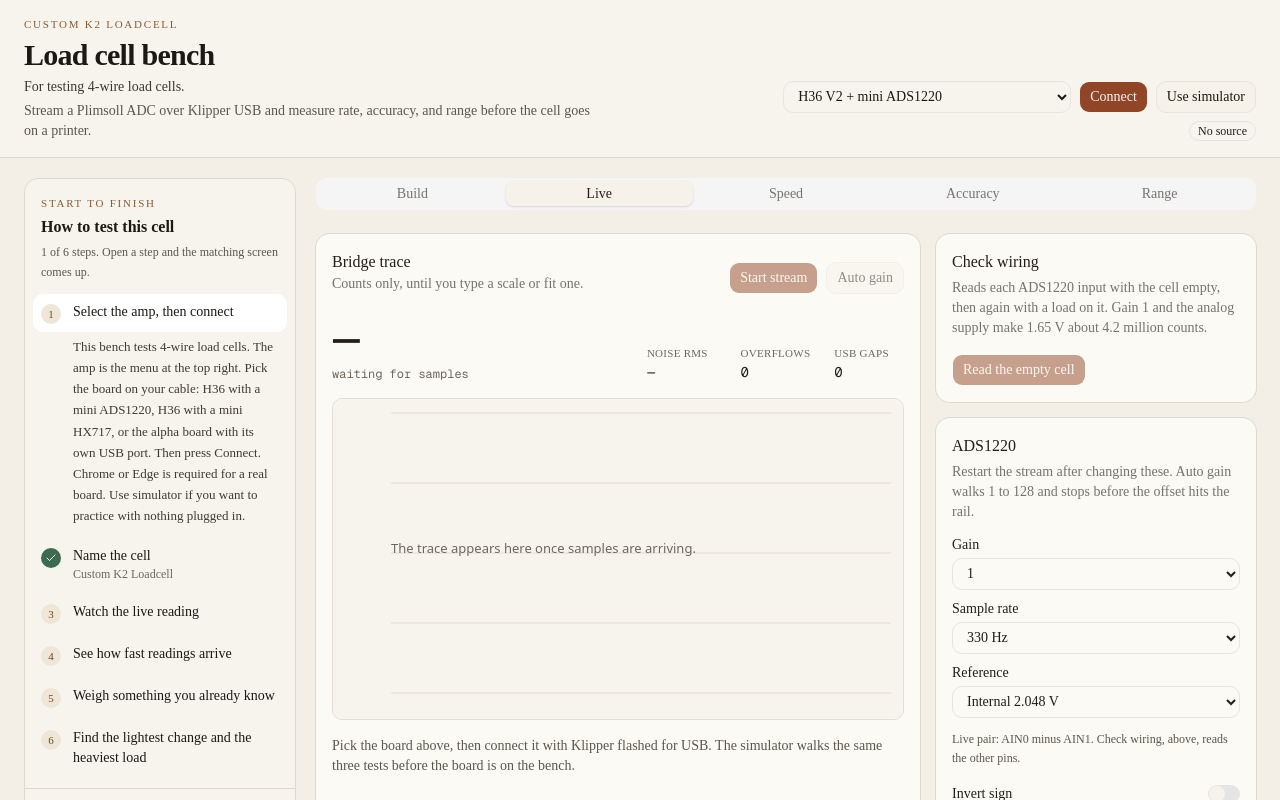
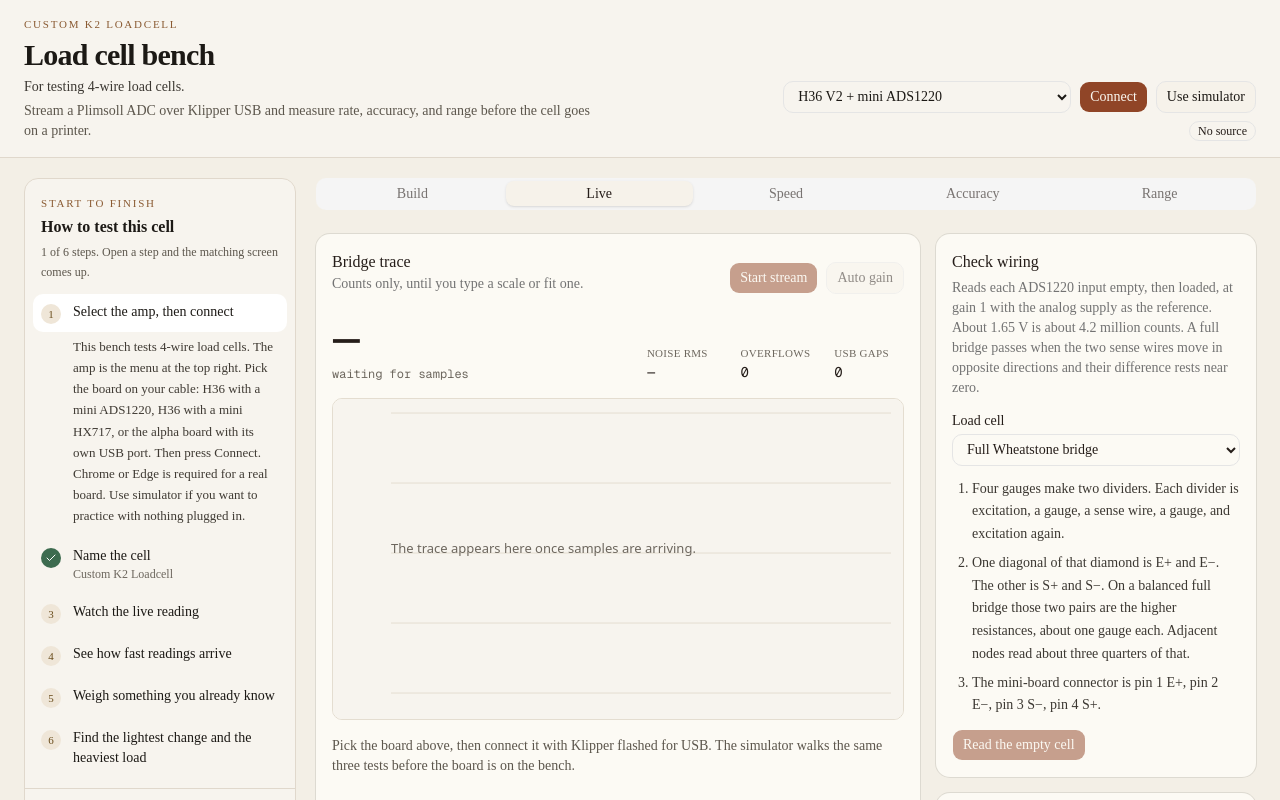
Before and after one commit to 0dysseusRex/loadcell-bench, a Next.js app: page / in a window 1280 px wide. Both pictures are taken after a click on the tab "Live". Shown: the top 800 px of the page. Built offline with nearby package versions, Linux system fonts and the light colour scheme.

Commit message:
Let the Live tab choose the load cell and show the matching wiring check.

```diff
--- a/src/components/bench-app.tsx
+++ b/src/components/bench-app.tsx
@@ -25,7 +25,7 @@ import { Separator } from "@/components/ui/separator";
 import { Slider } from "@/components/ui/slider";
 import { Switch } from "@/components/ui/switch";
 import { Tabs, TabsContent, TabsList, TabsTrigger } from "@/components/ui/tabs";
-import { wiringLabel } from "@/lib/wiring";
+import { CELL_KINDS, cellKindGuide, wiringLabel, type CellKind } from "@/lib/wiring";
 import { FRONTS, printerSnippet } from "@/lib/frontends";
 import { CELL_PROFILES, GAUGE_PRESETS, MATERIALS, NORMAL_RATES, TURBO_RATES, bendingStiffness, cellProfileById, estimateScale, gaugeById, materialById, rootGridFraction, type BridgeKind } from "@/lib/model";
 import { GOALS } from "@/lib/analyze";
@@ -189,28 +189,53 @@ function StatusBadge() {
 
 function WiringCheck() {
   const bench = useBench();
-  if (bench.front.sensor !== "ads1220") return null;
+  const guide = cellKindGuide(bench.cellKind);
+  const ads = bench.front.sensor === "ads1220";
   const running = bench.phase === "busy";
   const report = bench.wiringReport;
   return (
     <Card>
       <CardHeader>
         <CardTitle className="text-base">Check wiring</CardTitle>
-        <CardDescription>
-          Reads each ADS1220 input with the cell empty, then again with a load on it. Gain 1 and the analog supply make 1.65 V about 4.2 million counts.
-        </CardDescription>
+        <CardDescription>{guide.blurb}</CardDescription>
       </CardHeader>
       <CardContent className="space-y-3">
-        {bench.wiringPhase === "idle" && (
+        <Field label="Load cell">
+          <NativeSelect
+            value={bench.cellKind}
+            onChange={(value) => bench.setCellKind(value as CellKind)}
+            disabled={running}
+          >
+            {CELL_KINDS.map((kind) => (
+              <option key={kind.kind} value={kind.kind}>
+                {kind.label}
+              </option>
+            ))}
+          </NativeSelect>
+        </Field>
+        <ol className="list-decimal space-y-1.5 pl-5 text-sm leading-relaxed text-[#3c3832]">
+          {guide.steps.map((step) => (
+            <li key={step}>{step}</li>
+          ))}
+        </ol>
+        {bench.cellKind === "series" && (
+          <p className="text-xs leading-relaxed text-[#5c564c]">
+            Choosing this sets the Build tab bridge to half, which is the output of one completed span.
+          </p>
+        )}
+        {!ads && (
+          <p className="text-sm leading-relaxed text-[#3c3832]">
+            This board is an HX717, so it cannot read the pins one at a time. Wire the cell as above and watch the live trace. An ADS1220 can tell a moving midpoint from a fixed one.
+          </p>
+        )}
+        {ads && bench.wiringPhase === "idle" && (
           <Button onClick={() => void bench.runWiringEmpty()} disabled={bench.mode === "idle" || running}>
             Read the empty cell
           </Button>
         )}
-        {bench.wiringPhase === "await-load" && (
+        {ads && bench.wiringPhase === "await-load" && (
           <>
-            <p className="text-sm leading-relaxed text-[#3c3832]">
-              Empty readings are in. Put a steady load on the cell, then read it again.
-            </p>
+            <p className="text-sm leading-relaxed text-[#3c3832]">{guide.loadPrompt}</p>
             <div className="flex flex-wrap gap-2">
               <Button onClick={() => void bench.runWiringLoaded()} disabled={running}>
                 Read the loaded cell
@@ -849,6 +874,11 @@ function BuildPanel() {
                 <option value="quarter">Quarter bridge, 1 active gauge</option>
               </NativeSelect>
             </Field>
+            {bench.cellKind === "series" && (
+              <p className="text-xs leading-relaxed text-[#5c564c]">
+                The Live tab is set to the three-gauge series. Half is the scale of one span completed with two resistors. Switching this menu to full or quarter changes that Live choice.
+              </p>
+            )}
             <div className="grid gap-3 sm:grid-cols-2">
               <Field label="Gauge factor">
                 <Input
```
